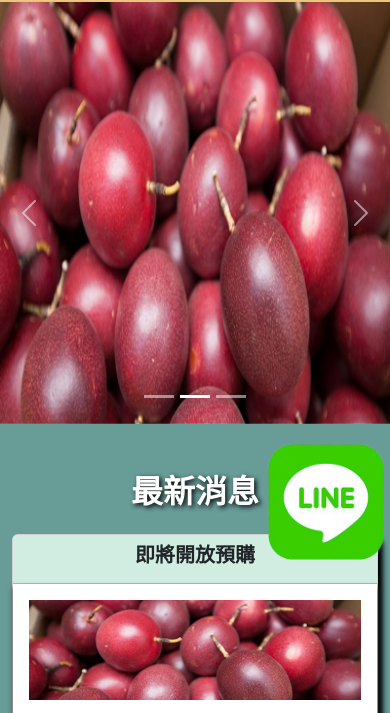
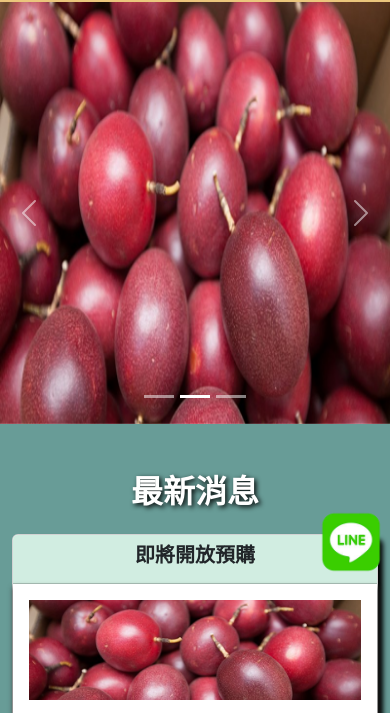
Before and after one commit to wugaweieddie/Young-Couple-Image-Network, a plain HTML site: page index.html in a window 390 px wide. Shown: the part 102-815 px from the top of the page. Drawn offline with Linux system fonts and the light colour scheme.

Commit message:
加賴好友 新增響應式大小

```diff
--- a/styles/style.scss
+++ b/styles/style.scss
@@ -1008,6 +1008,14 @@ html {
                 opacity: 0.7;
             }
         }
+        .addline {
+            img {
+                width: 5rem;
+                height: 5rem;
+                margin-right: 15px;
+                opacity: 1;
+            }
+        }
 
         header {
             nav {
```
Also changed, not shown: styles/style.css, 1 other file.
